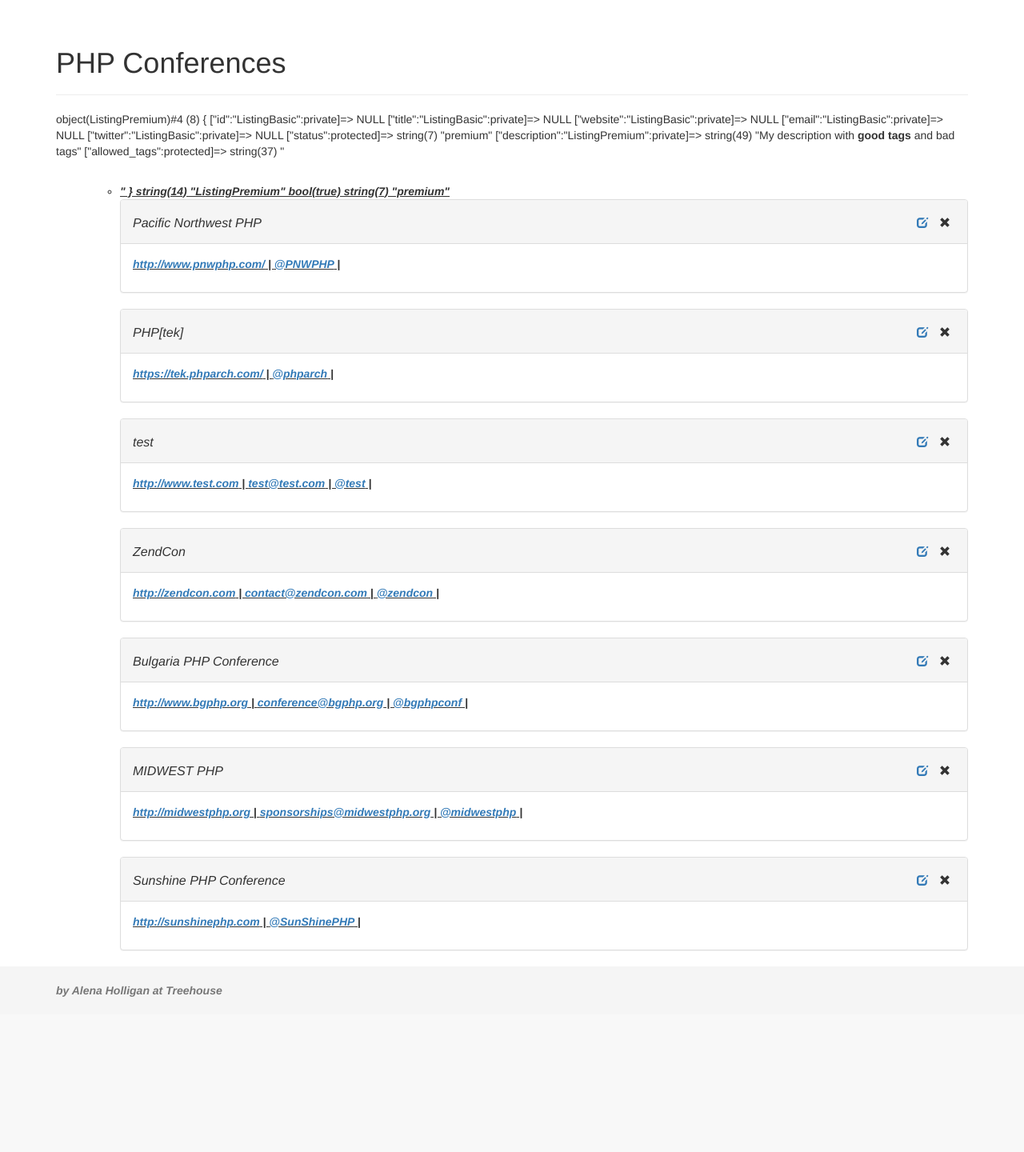
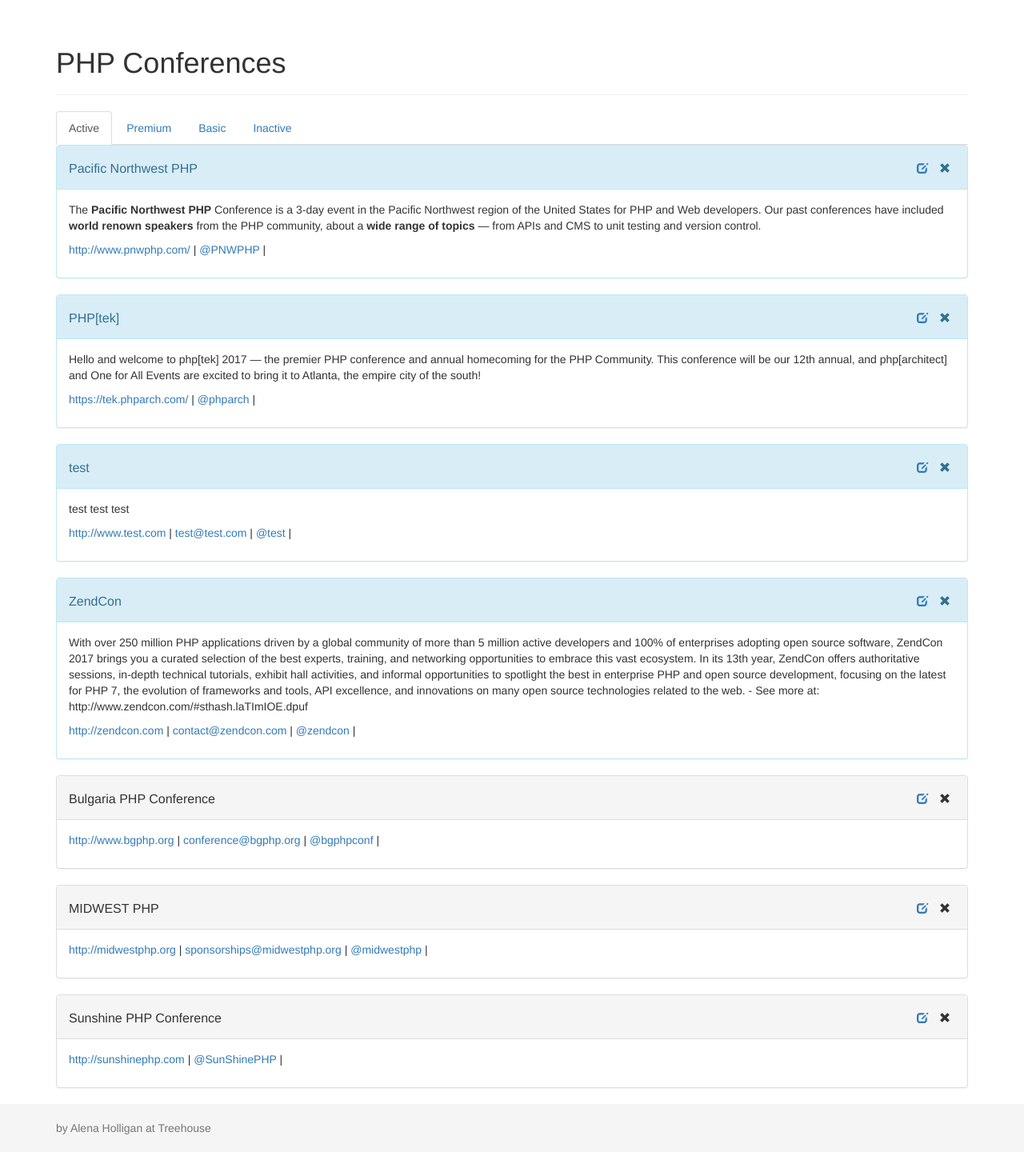
Before and after one commit to ohwhatafeeling/extending-oop-php, a PHP site: page /index.php in a window 1280 px wide. Shown: the part 51-1491 px from the top of the page at 80% size. Before the commit the page ends 1297 px from the top, so only its background shows below. Run offline with PHP 8.4, Linux system fonts and the light colour scheme; data comes from the database, SQL or seed files in the repository; both versions use the stored data as it was after the commit.

Commit message:
Add nav tabs for different status listings

```diff
--- a/classes/Collection.php
+++ b/classes/Collection.php
@@ -2,7 +2,7 @@
 
 class Collection
 {
-    private $statuses = ['basic', 'inactive'];
+    private $statuses = ['premium', 'basic', 'inactive'];
     private $db;
     // array of listing objects
     public $listings = [];
--- a/classes/ListingPremium.php
+++ b/classes/ListingPremium.php
@@ -3,8 +3,19 @@
 class ListingPremium extends ListingBasic
 {
   protected $status = 'premium';
-  private $description;
-  protected $allowed_tags = '<p><br><b><strong><em><u><ol><ul><li>';
+  protected $description;
+  protected static $allowed_tags = '<p><br><b><strong><em><u><ol><ul><li>';
+
+  /**
+   * Calls individual methods to set values for object properties.
+   * @param array $data Data to set from user or database
+   */
+  public function setValues($data = []) {
+    parent::setValues($data);
+    if (isset($data['description'])) {
+      $this->setDescription($data['description']);
+    }
+  }
 
   /**
    * Gets the local property $description
@@ -12,7 +23,7 @@
    */
   public function getDescription()
   {
-      return $this->description;
+    return $this->description;
   }
 
   /**
@@ -21,6 +32,11 @@
    */
   public function setDescription($value)
   {
-      $this->description = trim(strip_tags($value, $this->allowed_tags));
+    $this->description = trim(strip_tags($value, self::$allowed_tags));
+  }
+
+  public static function displayAllowedTags()
+  {
+    return htmlspecialchars(self::$allowed_tags);
   }
 }
--- a/index.php
+++ b/index.php
@@ -13,12 +13,23 @@
 
 $title = "PHP Conferences";
 require 'inc/header.php';
-$test = new ListingPremium();
-$test->setDescription('My description with <b>good tags</b> and <a href="http://example.com">bad tags</a>');
-var_dump($test);
-var_dump(get_class($test));
-var_dump(is_a($test, 'ListingBasic'));
-var_dump($test->getStatus());
+// $test = new ListingPremium(['description' => 'My description with <b>good tags</b> and <a href="http://example.com">bad tags</a>']);
+// var_dump($test);
+// var_dump(get_class($test));
+// var_dump(is_a($test, 'ListingBasic'));
+// var_dump($test->getStatus());
+
+echo '<nav class="nav nav-tabs">';
+echo '<li role="presentation"';
+if ($filter['status'] == 'active') echo ' class="active"';
+echo '><a href="index.php">Active</a></li>';
+foreach ($directory->getStatuses() as $status) {
+  echo '<li role="presentation"';
+  if ($filter['status'] == $status) echo ' class="active"';
+  echo '><a href="index.php?status='.$status.'">';
+  echo ucwords($status).'</a></li>';
+}
+echo '</nav>';
 
 foreach ($directory->listings as $listing) {
     include 'views/list_item.php';
--- a/views/list_item.php
+++ b/views/list_item.php
@@ -1,5 +1,14 @@
 <?php
-echo '<div class="listing panel panel-default">' . PHP_EOL;
+echo '<div class="listing panel ';
+switch ($listing->getStatus()) {
+  case 'premium':
+    echo 'panel-info';
+    break;
+  default:
+    echo 'panel-default';
+}
+
+echo '">' . PHP_EOL;
     echo '<div class="panel-heading">';
         echo '<div class="input-group">' . PHP_EOL;
             echo '<h3 class="panel-title">' . $listing->getTitle() . '</h3>' . PHP_EOL;
@@ -18,6 +27,9 @@
 
     echo '</div>';
     echo '<div class="panel-body">';
+    if (is_a($listing, 'ListingPremium') && !empty($listing->getDescription())) {
+      echo "<p>".$listing->getDescription()."</p>";
+    }
     echo '<p>' . PHP_EOL;
 if (!empty($listing->getWebsite())) {
     echo ' <a href="' . $listing->getWebsite() . '" target="_blank">' . $listing->getWebsite() . '</a> | ' . PHP_EOL;
```
Also changed, not shown: views/form_listing.php (+11 -0 lines), inc/database.db.
